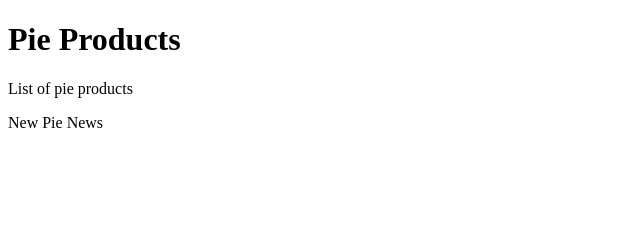
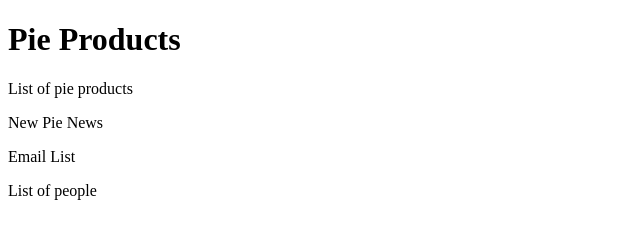
Before and after one commit to andreigiubleanu/com.pie.demo, a plain HTML site: page index.html in a window 1280 px wide. Shown: the whole page, without its empty margins (0-640 px from the left). Drawn offline with Linux system fonts and the light colour scheme.

Commit message:
Finish List
Finished code for V2.0.

```diff
--- a/index.html
+++ b/index.html
@@ -13,5 +13,7 @@
 
 <span>New Pie News</span>
 
+<p>Email List</p>
+<p>List of people</p>
 </body>
 </html>
```
